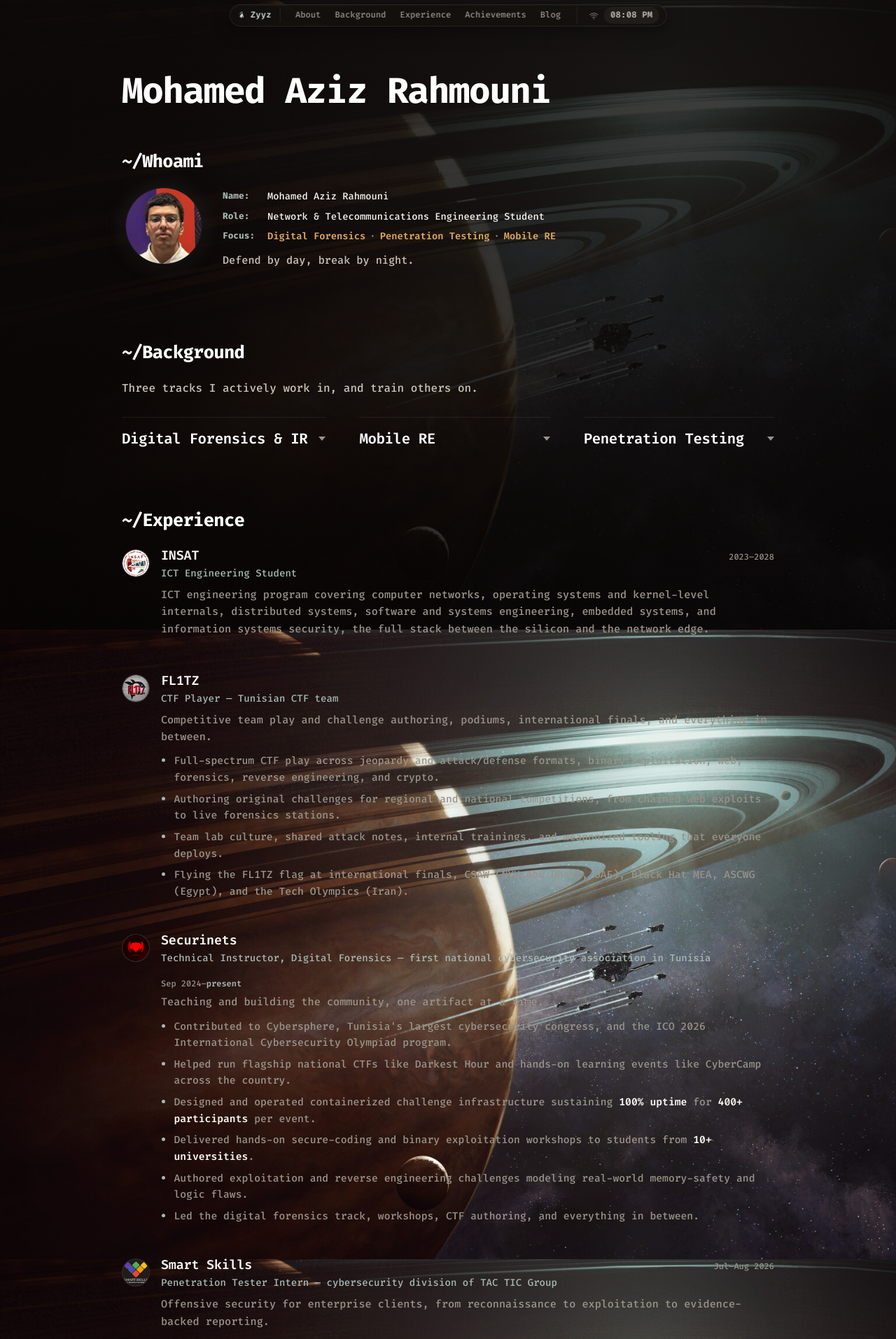
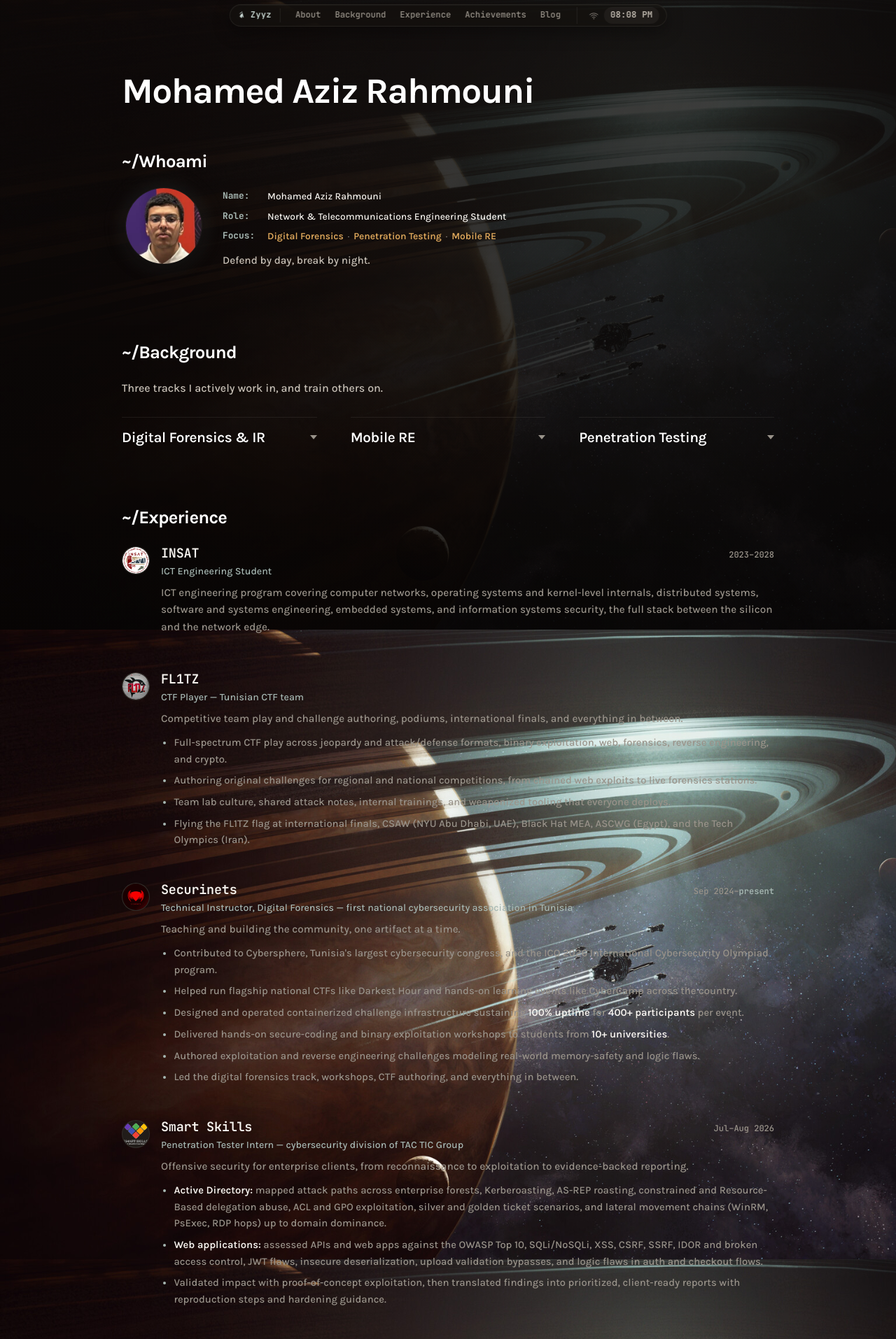
Before and after one commit to 0xZyyz/0xZyyz.github.io, a Jekyll site: the page built from index.html, in a window 1280 px wide. Shown: the top 1914 px of the page at 70% size. Built offline with Jekyll 4.4.1, drawn with Linux system fonts in a browser that asks for light colours.

Commit message:
Switch text to Karla humanist font, keep JetBrains Mono for code

```diff
--- a/_layouts/default.html
+++ b/_layouts/default.html
@@ -16,7 +16,7 @@
     <link rel="apple-touch-icon" sizes="180x180" href="{{ '/assets/icons/apple-touch-icon.png' | relative_url }}">
     <link rel="preconnect" href="https://fonts.googleapis.com">
     <link rel="preconnect" href="https://fonts.gstatic.com" crossorigin>
-    <link href="https://fonts.googleapis.com/css2?family=Fira+Code:wght@400;500;600;700&display=swap" rel="stylesheet">
+    <link href="https://fonts.googleapis.com/css2?family=Karla:wght@400;500;600;700&family=JetBrains+Mono:wght@400;500;600;700&display=swap" rel="stylesheet">
     <link rel="stylesheet" href="{{ '/style.css' | relative_url }}">
   </head>
   <body>
--- a/style.css
+++ b/style.css
@@ -26,8 +26,8 @@
   --shadow: 0 4px 16px rgba(0, 0, 0, 0.28);
   --shadow-lg: 0 12px 32px rgba(0, 0, 0, 0.45);
 
-  --mono: 'Fira Code', ui-monospace, 'SF Mono', 'Cascadia Code', Menlo, Consolas, monospace;
-  --sans: 'Fira Code', ui-monospace, 'SF Mono', 'Cascadia Code', Menlo, Consolas, monospace;
+  --mono: 'JetBrains Mono', ui-monospace, 'SF Mono', 'Cascadia Code', Menlo, Consolas, monospace;
+  --sans: 'Karla', ui-sans-serif, system-ui, -apple-system, 'Segoe UI', Roboto, sans-serif;
 
   --bar-bg: rgba(20, 17, 15, 0.72);
 
```
